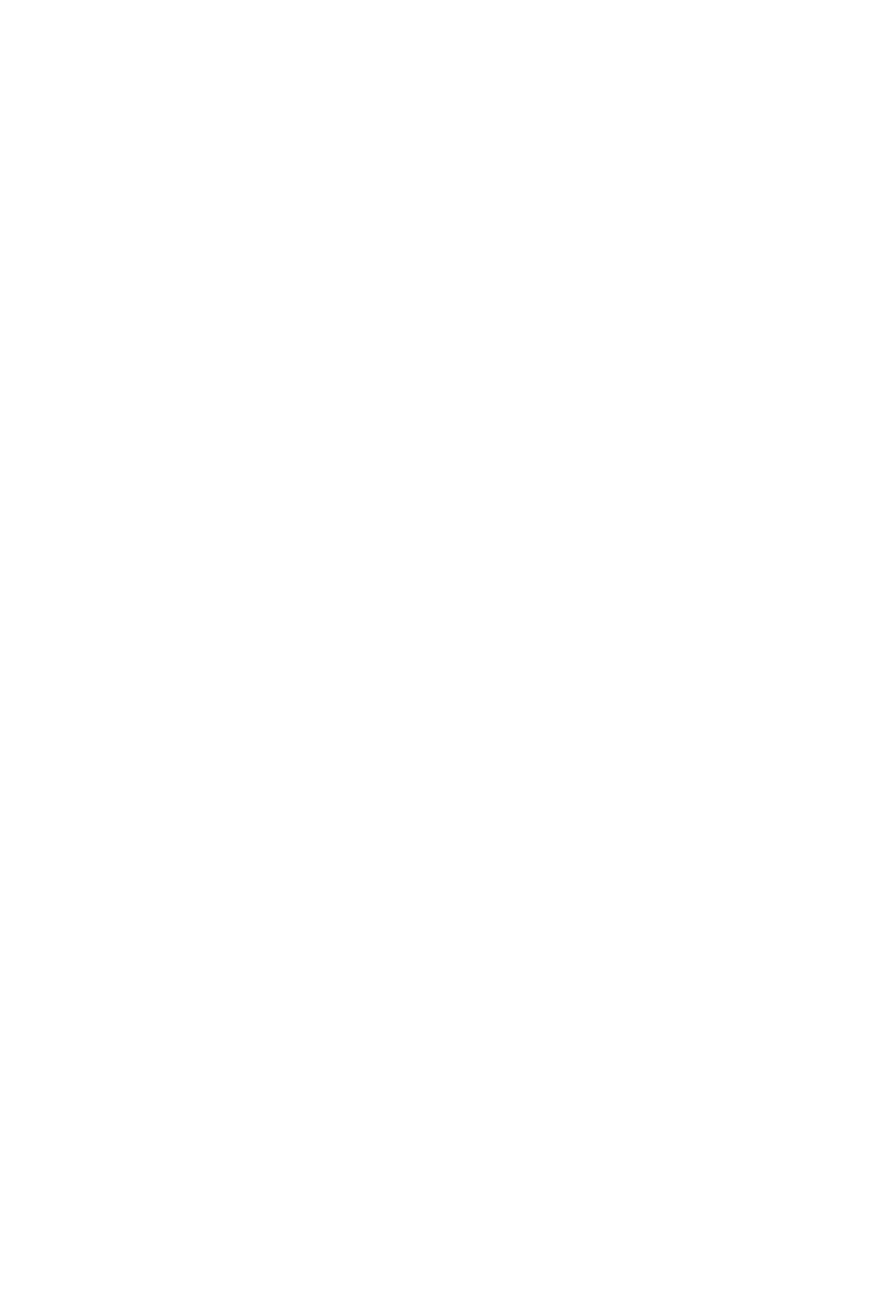
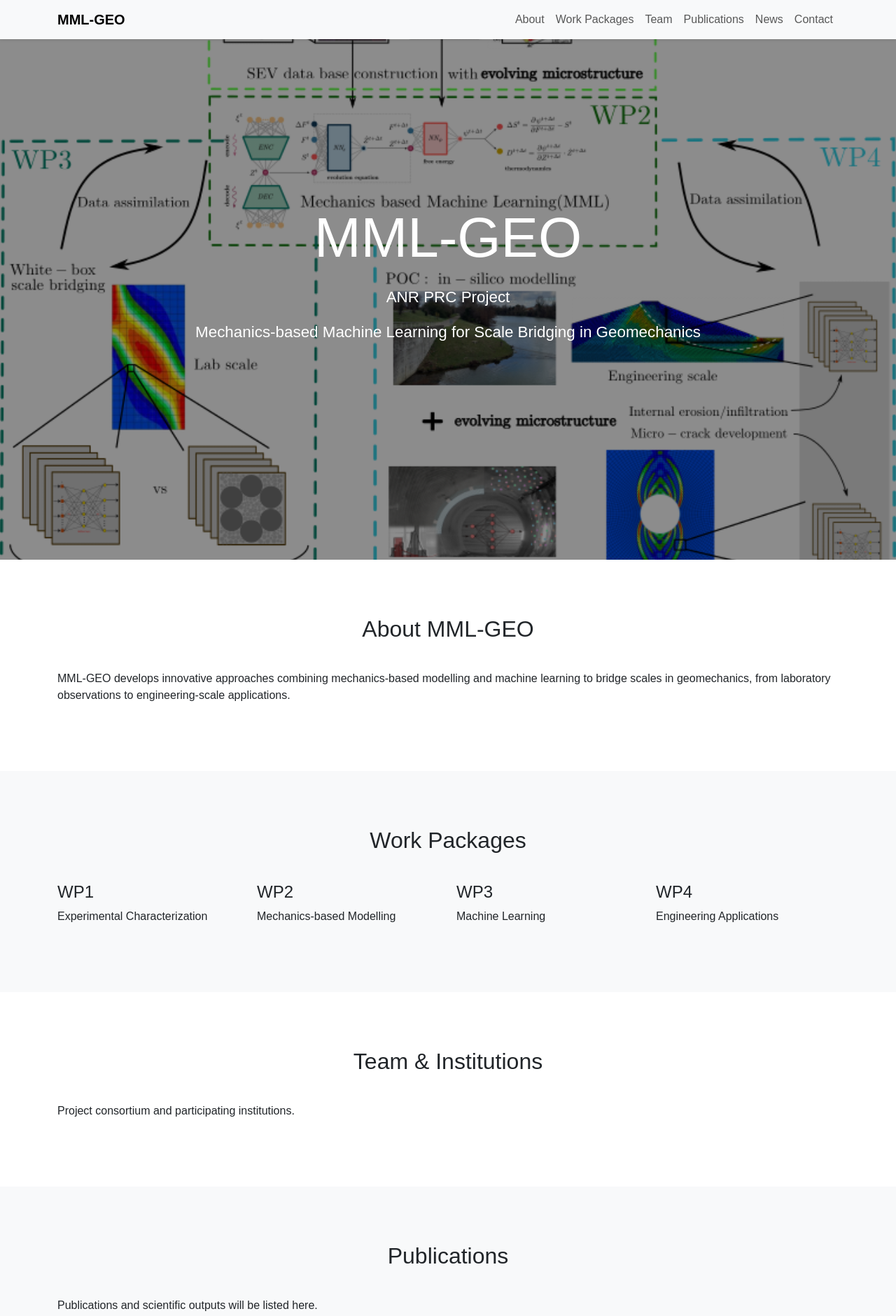
Before and after one commit to MML-Geo/MML-Geo, a plain HTML site: page index.html in a window 1280 px wide. Shown: the top 1881 px of the page at 70% size. Before the commit the page ends 800 px from the top, so only its background shows below. Drawn offline with nearby package versions, Linux system fonts and the light colour scheme.

Commit message:
Update index.html

```diff
--- a/index.html
+++ b/index.html
@@ -5,70 +5,249 @@
     <meta charset="UTF-8">
     <meta name="viewport" content="width=device-width, initial-scale=1.0">
 
-<title>
-MML-GEO | Mechanics-based Machine Learning for Scale Bridging in Geomechanics
-</title>
+    <title>MML-GEO | Mechanics-based Machine Learning for Scale Bridging in Geomechanics</title>
 
     <link href="https://cdn.jsdelivr.net/npm/bootstrap@5.3.3/dist/css/bootstrap.min.css" rel="stylesheet">
 
     <style>
-
-html{
-scroll-behavior:smooth;
+        html {
+            scroll-behavior: smooth;
         }
 
-body{
-font-family:Segoe UI, Arial, sans-serif;
-color:#333;
-line-height:1.7;
+        body {
+            margin: 0;
+            font-family: Arial, sans-serif;
         }
 
-.navbar{
-background:rgba(255,255,255,0.95);
-backdrop-filter:blur(10px);
+        .hero {
+            min-height: 100vh;
+            background-image:
+                linear-gradient(rgba(0, 0, 0, 0.45),
+                    rgba(0, 0, 0, 0.45)),
+                url("ANR1.png");
+
+            background-size: cover;
+            background-position: center;
+            background-repeat: no-repeat;
+
+            display: flex;
+            justify-content: center;
+            align-items: center;
+            text-align: center;
+
+            color: white;
+            padding: 40px;
         }
 
-.hero{
-
-height:100vh;
-
-background:
-linear-gradient(rgba(0,0,0,0.55),rgba(0,0,0,0.55)),
-url("ANR1.png");
-
-background-size:cover;
-background-position:center;
-
-display:flex;
-align-items:center;
-justify-content:center;
-
-color:white;
-text-align:center;
+        .hero h1 {
+            font-size: 5rem;
+            margin-bottom: 20px;
         }
 
-.hero h1{
-font-size:5rem;
-font-weight:700;
+        .hero p {
+            font-size: 1.4rem;
         }
 
-.hero-subtitle{
-font-size:1.6rem;
-max-width:900px;
-margin:auto;
+        section {
+            padding: 80px 20px;
         }
 
-.hero-keywords{
-margin-top:25px;
-font-size:1.1rem;
-opacity:0.9;
+        .section-title {
+            text-align: center;
+            margin-bottom: 40px;
         }
 
-section{
-padding:100px 0;
+        footer {
+            background: #0A2540;
+            color: white;
+            text-align: center;
+            padding: 25px;
         }
+    </style>
+</head>
 
-.section-title{
-font-size:2.5rem;
-font-weight:700;
-margin-bottom:40px;
+<body>
+
+    <nav class="navbar navbar-expand-lg navbar-light bg-light fixed-top shadow-sm">
+        <div class="container">
+
+            <a class="navbar-brand fw-bold" href="#">
+                MML-GEO
+            </a>
+
+            <button class="navbar-toggler" type="button" data-bs-toggle="collapse" data-bs-target="#menu">
+                <span class="navbar-toggler-icon"></span>
+            </button>
+
+            <div class="collapse navbar-collapse" id="menu">
+
+                <ul class="navbar-nav ms-auto">
+
+                    <li class="nav-item">
+                        <a class="nav-link" href="#about">About</a>
+                    </li>
+
+                    <li class="nav-item">
+                        <a class="nav-link" href="#wp">Work Packages</a>
+                    </li>
+
+                    <li class="nav-item">
+                        <a class="nav-link" href="#team">Team</a>
+                    </li>
+
+                    <li class="nav-item">
+                        <a class="nav-link" href="#publications">Publications</a>
+                    </li>
+
+                    <li class="nav-item">
+                        <a class="nav-link" href="#news">News</a>
+                    </li>
+
+                    <li class="nav-item">
+                        <a class="nav-link" href="#contact">Contact</a>
+                    </li>
+
+                </ul>
+
+            </div>
+
+        </div>
+    </nav>
+
+    <section class="hero">
+
+        <div>
+
+            <h1>MML-GEO</h1>
+
+            <p>
+                ANR PRC Project
+            </p>
+
+            <p>
+                Mechanics-based Machine Learning for Scale Bridging in Geomechanics
+            </p>
+
+        </div>
+
+    </section>
+
+    <section id="about">
+
+        <div class="container">
+
+            <h2 class="section-title">About MML-GEO</h2>
+
+            <p>
+                MML-GEO develops innovative approaches combining mechanics-based
+                modelling and machine learning to bridge scales in geomechanics,
+                from laboratory observations to engineering-scale applications.
+            </p>
+
+        </div>
+
+    </section>
+
+    <section id="wp" class="bg-light">
+
+        <div class="container">
+
+            <h2 class="section-title">Work Packages</h2>
+
+            <div class="row">
+
+                <div class="col-md-3">
+                    <h4>WP1</h4>
+                    <p>Experimental Characterization</p>
+                </div>
+
+                <div class="col-md-3">
+                    <h4>WP2</h4>
+                    <p>Mechanics-based Modelling</p>
+                </div>
+
+                <div class="col-md-3">
+                    <h4>WP3</h4>
+                    <p>Machine Learning</p>
+                </div>
+
+                <div class="col-md-3">
+                    <h4>WP4</h4>
+                    <p>Engineering Applications</p>
+                </div>
+
+            </div>
+
+        </div>
+
+    </section>
+
+    <section id="team">
+
+        <div class="container">
+
+            <h2 class="section-title">Team & Institutions</h2>
+
+            <p>
+                Project consortium and participating institutions.
+            </p>
+
+        </div>
+
+    </section>
+
+    <section id="publications" class="bg-light">
+
+        <div class="container">
+
+            <h2 class="section-title">Publications</h2>
+
+            <p>
+                Publications and scientific outputs will be listed here.
+            </p>
+
+        </div>
+
+    </section>
+
+    <section id="news">
+
+        <div class="container">
+
+            <h2 class="section-title">News</h2>
+
+            <p>
+                Project news, events and recruitment opportunities.
+            </p>
+
+        </div>
+
+    </section>
+
+    <section id="contact" class="bg-light">
+
+        <div class="container">
+
+            <h2 class="section-title">Contact</h2>
+
+            <p>
+                Laboratoire Navier<br>
+                École nationale des ponts et chaussées<br>
+                Champs-sur-Marne, France
+            </p>
+
+        </div>
+
+    </section>
+
+    <footer>
+
+        © MML-GEO | ANR PRC Project
+
+    </footer>
+
+    <script src="https://cdn.jsdelivr.net/npm/bootstrap@5.3.3/dist/js/bootstrap.bundle.min.js"></script>
+
+</body>
+
+</html>
```
Lines whose indentation alone changed are shown as unchanged.
